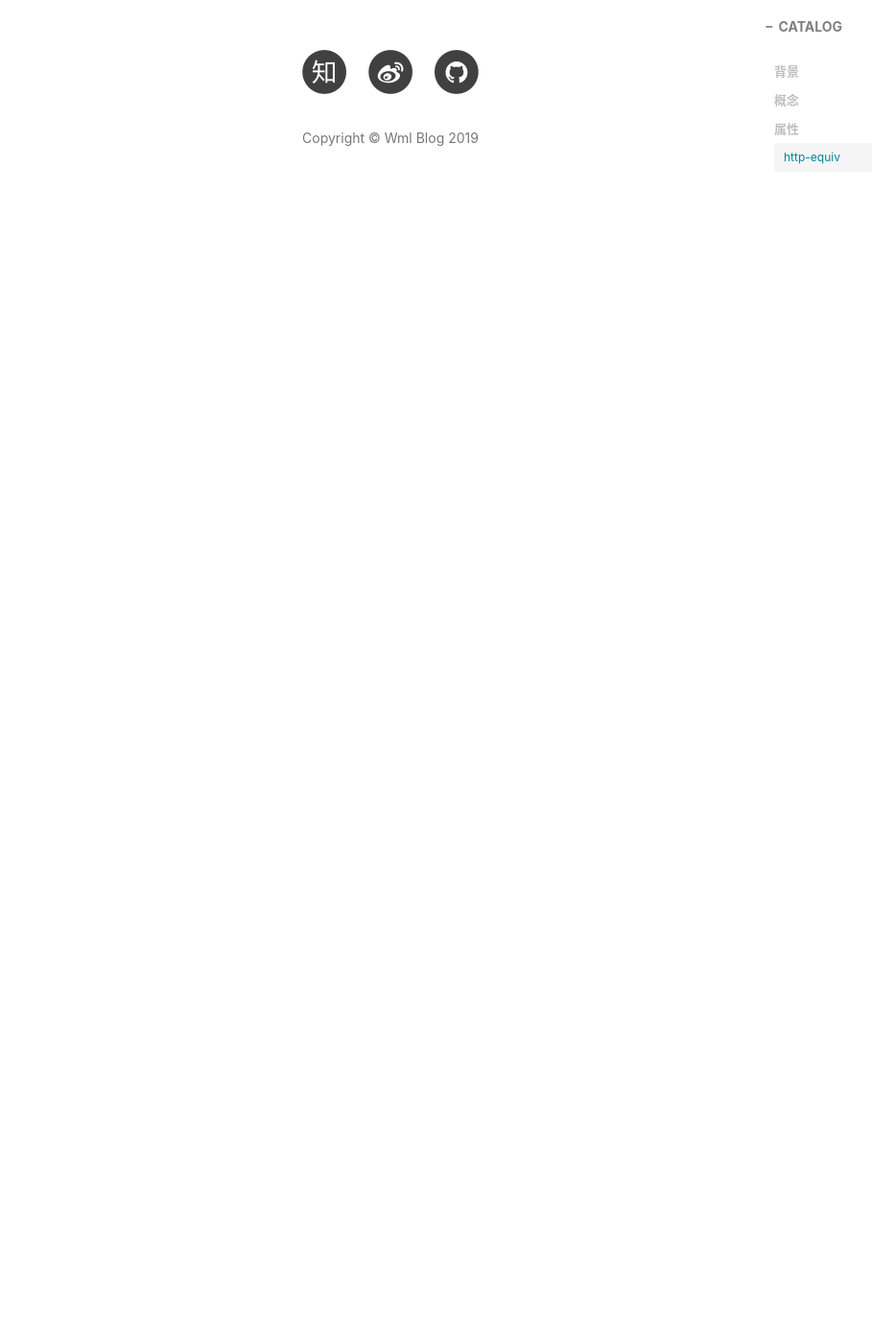
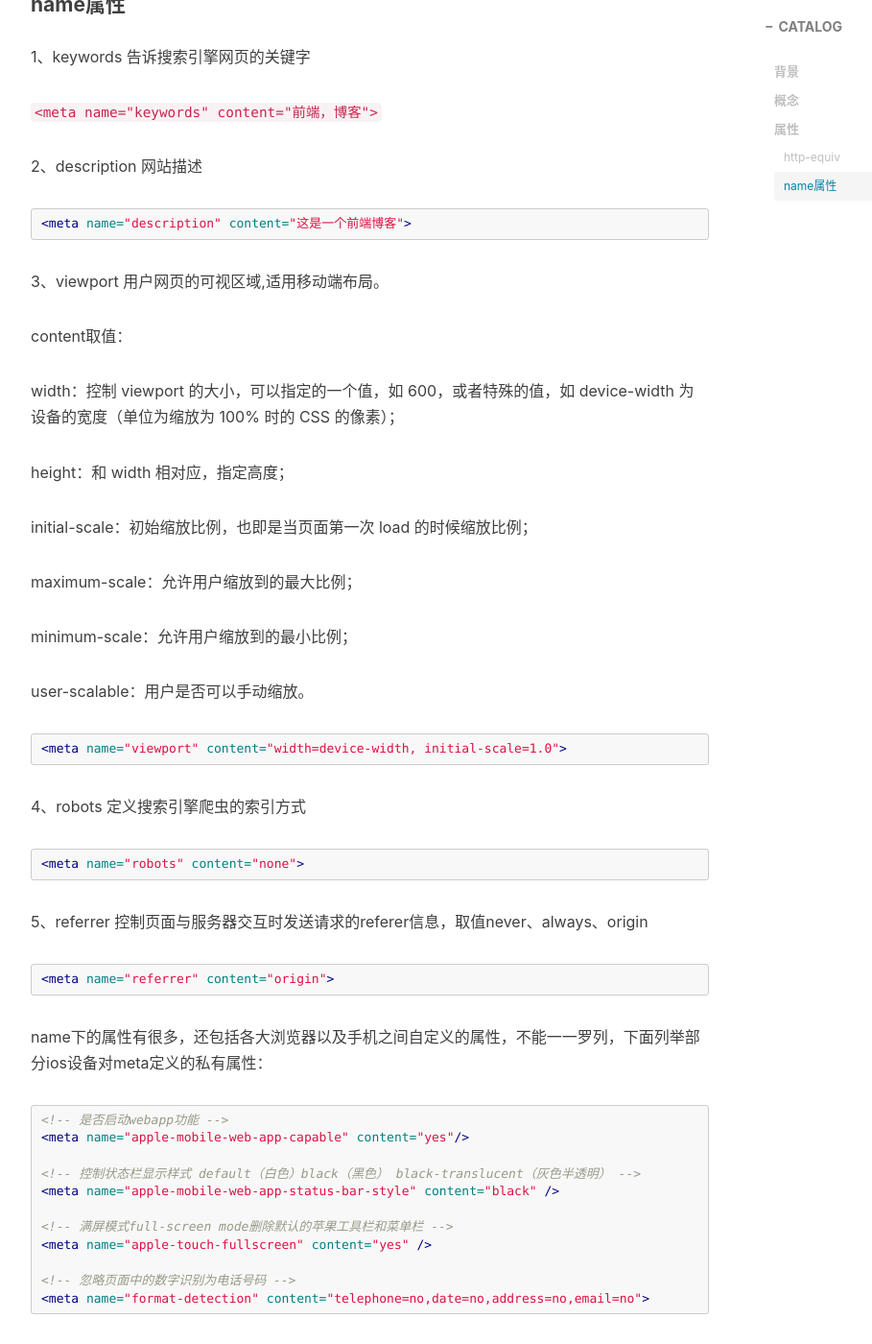
Before and after one commit to wumeilian/wumeilian.github.io, a Jekyll site: the page built from _posts/2019-04-26-meta-tag.md, in a window 1280 px wide and 1400 px high, scrolled down 2274 px. Shown: the whole window at 96% size, without its empty margins (233-1142 px from the left). Built offline with Jekyll 4.4.1, drawn with Linux system fonts in a browser that asks for light colours; nearby versions of some CDN libraries; comment, search, counter and statistics services are not loaded; before the commit the page ends 2495 px from its top, so only the background shows below that; some of the changed text lies outside the part shown.

Commit message:
complete meta

````diff
--- a/_posts/2019-04-26-meta-tag.md
+++ b/_posts/2019-04-26-meta-tag.md
@@ -12,7 +12,7 @@ tags:
 ---
 ### 背景
 
-关于meta标签，熟悉却又陌生，开发过程中这些配置很多都是由编辑器自动生成，导致容易忽略这些细节。
+关于meta标签，熟悉却又陌生，开发过程中这些配置很多都是由编辑器自动生成，导致容易忽略这些细节。网络上也有很多这种类似的文章，仅以此文总结和加深下印象。
 
 ### 概念
 
@@ -28,7 +28,7 @@ tags:
 
 > `<meta charset="utf-8">`
 
-`name`：定义name值，指定meta标签作用。
+`name`：定义name值，指定meta标签作用，主要用于描述网页，如网页关键字、叙述等。用于SEO优化。
 
 `http-equiv`: 和name属性类似，主要用于关联http头部。
 
@@ -63,3 +63,78 @@ tags:
 ```html
 <meta http-equiv="Content-Language"content="zh-cn"/>
 ```
+
+5、cache-control： a、指定请求和响应遵循的缓存机制,content取值no-cache、no-cache、public等具体不详细展开了。
+
+b、禁止百度自动转码
+
+```html
+<meta http-equiv="cache-control" content="no-cache">
+<meta http-equiv="Cache-Control" content="no-siteapp">
+```
+
+6、Set-Cookie cookie设定，如果网页过期。那么这个网页存在本地的cookies也会被自动删除。
+
+```html
+<meta http-equiv="Set-Cookie" content="name, date">
+```
+
+#### name属性
+
+1、keywords 告诉搜索引擎网页的关键字
+
+`<meta name="keywords" content="前端，博客">`
+
+2、description 网站描述
+
+```html
+<meta name="description" content="这是一个前端博客">
+```
+
+3、viewport 用户网页的可视区域,适用移动端布局。
+
+content取值：
+
+width：控制 viewport 的大小，可以指定的一个值，如 600，或者特殊的值，如 device-width 为设备的宽度（单位为缩放为 100% 时的 CSS 的像素）；
+
+height：和 width 相对应，指定高度；
+
+initial-scale：初始缩放比例，也即是当页面第一次 load 的时候缩放比例；
+
+maximum-scale：允许用户缩放到的最大比例；
+
+minimum-scale：允许用户缩放到的最小比例；
+
+user-scalable：用户是否可以手动缩放。
+
+```html
+<meta name="viewport" content="width=device-width, initial-scale=1.0">
+```
+
+4、robots 定义搜索引擎爬虫的索引方式
+
+```html
+<meta name="robots" content="none">
+```
+
+5、referrer 控制页面与服务器交互时发送请求的referer信息，取值never、always、origin
+
+```html
+<meta name="referrer" content="origin">
+```
+
+name下的属性有很多，还包括各大浏览器以及手机之间自定义的属性，不能一一罗列，下面列举部分ios设备对meta定义的私有属性：
+
+```html
+<!-- 是否启动webapp功能 -->
+<meta name="apple-mobile-web-app-capable" content="yes"/>
+
+<!-- 控制状态栏显示样式  default（白色）black（黑色） black-translucent（灰色半透明） -->
+<meta name="apple-mobile-web-app-status-bar-style" content="black" />
+
+<!-- 满屏模式full-screen mode删除默认的苹果工具栏和菜单栏 -->
+<meta name="apple-touch-fullscreen" content="yes" />
+
+<!-- 忽略页面中的数字识别为电话号码 -->
+<meta name="format-detection" content="telephone=no,date=no,address=no,email=no">
+```
````
